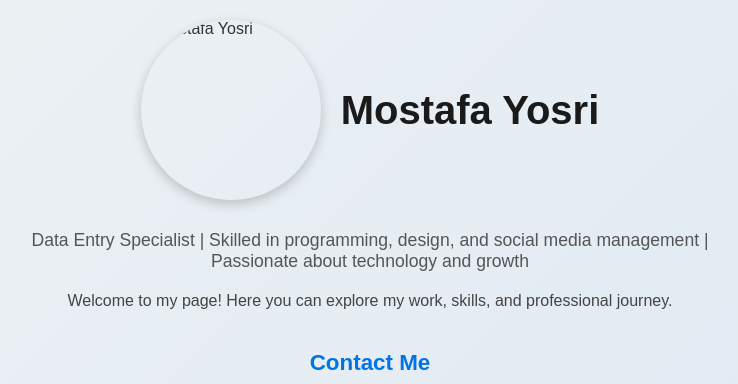
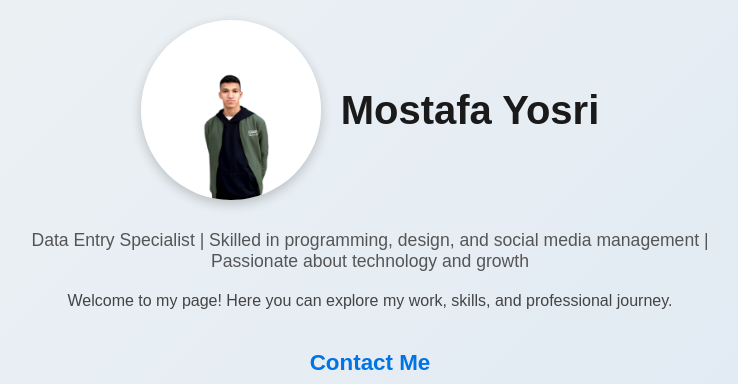
Before and after one commit to mostafa-yosri/Mostafa-Profile, a plain HTML site: page index.html in a window 1280 px wide. Shown: the top 384 px of the page, without its empty margins (270-1008 px from the left). Drawn offline with Linux system fonts and the light colour scheme.

Commit message:
Update index.html

```diff
--- a/index.html
+++ b/index.html
@@ -121,7 +121,7 @@
   </head>
   <body>
     <div class="header">
-      <img src="./Mostafa Yosrit_files/mostafa-pic.jpg" alt="Mostafa Yosri" height="100" width="5000">
+      <img src="mostafa-pic.jpg" alt="Mostafa Yosri" height="100" width="5000">
       <h1>Mostafa Yosri</h1>
     </div>
 
```
